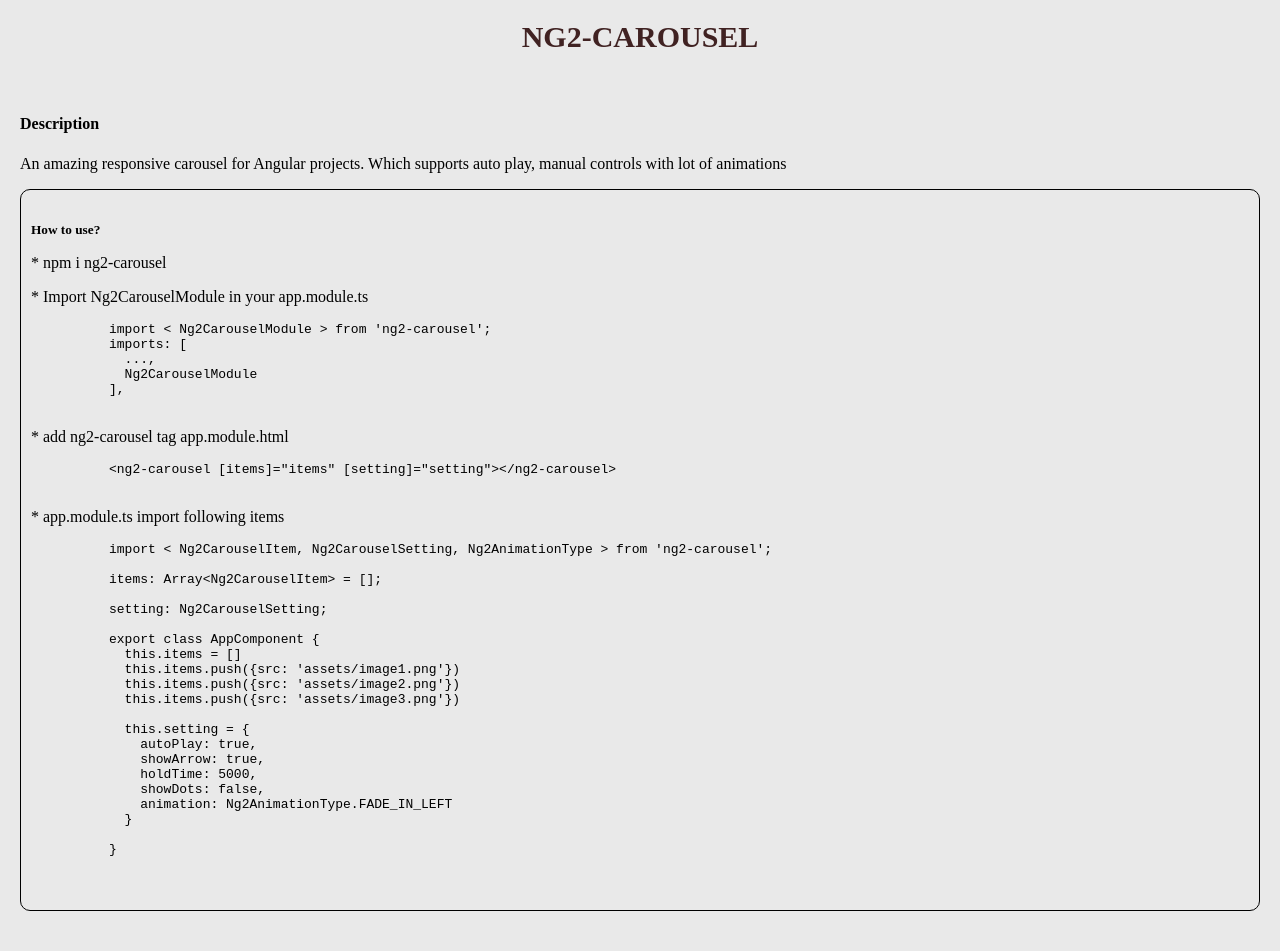
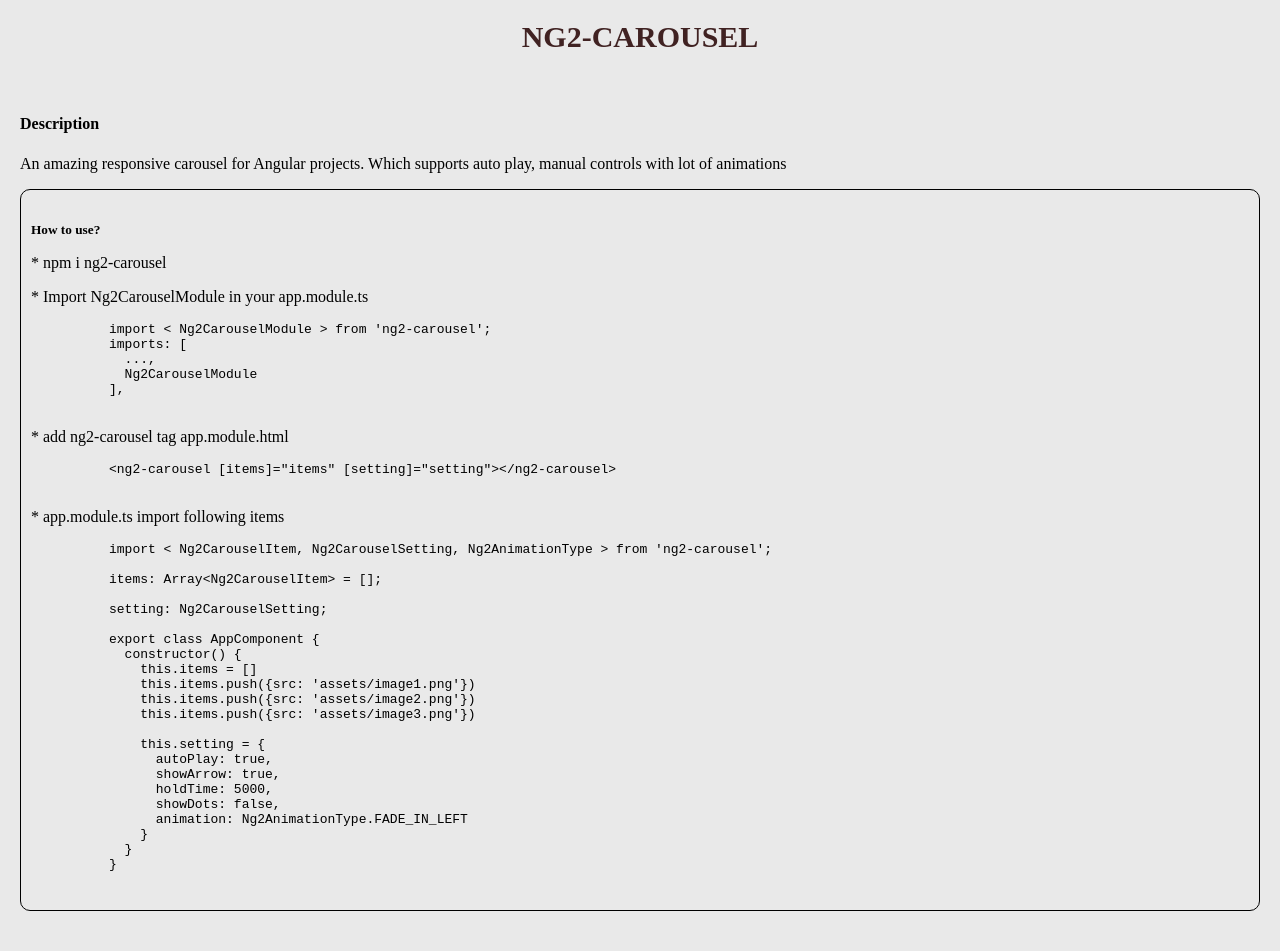
Before and after one commit to richardmtp/ng2-carousel, an Angular app: page / in a window 1280 px wide. Shown: the top 951 px of the page. Built offline with nearby package versions, Linux system fonts and the light colour scheme.

Commit message:
Readme updated

```diff
--- a/src/app/app.component.html
+++ b/src/app/app.component.html
@@ -29,6 +29,7 @@
           setting: Ng2CarouselSetting;
 
           export class AppComponent &#123;
+            constructor() &#123;
               this.items = &#91;&#93;
               this.items.push&#40;&#123;src: 'assets/image1.png'&#125;&#41;
               this.items.push&#40;&#123;src: 'assets/image2.png'&#125;&#41;
@@ -41,21 +42,9 @@
                 showDots: false,
                 animation: Ng2AnimationType.FADE_IN_LEFT
               &#125;
-
             &#125;
-
+          &#125;
       </pre>
-
-      <!-- <p>Items : items can be array of images or http url</p>
-      <p>Settings : </p> <pre>
-      setting = &#123;
-        autoPlay: true,
-        showArrow: true,
-        holdTime: 5000,
-        showDots: false,
-        animation: Ng2AnimationType.FADE_IN_LEFT
-      &#125;
-      </pre> -->
     </div>
   </div>
 </div>
```
Also changed, not shown: 1 other file (tests, documents, lock files or other folders). Lines whose indentation alone changed are shown as unchanged.
